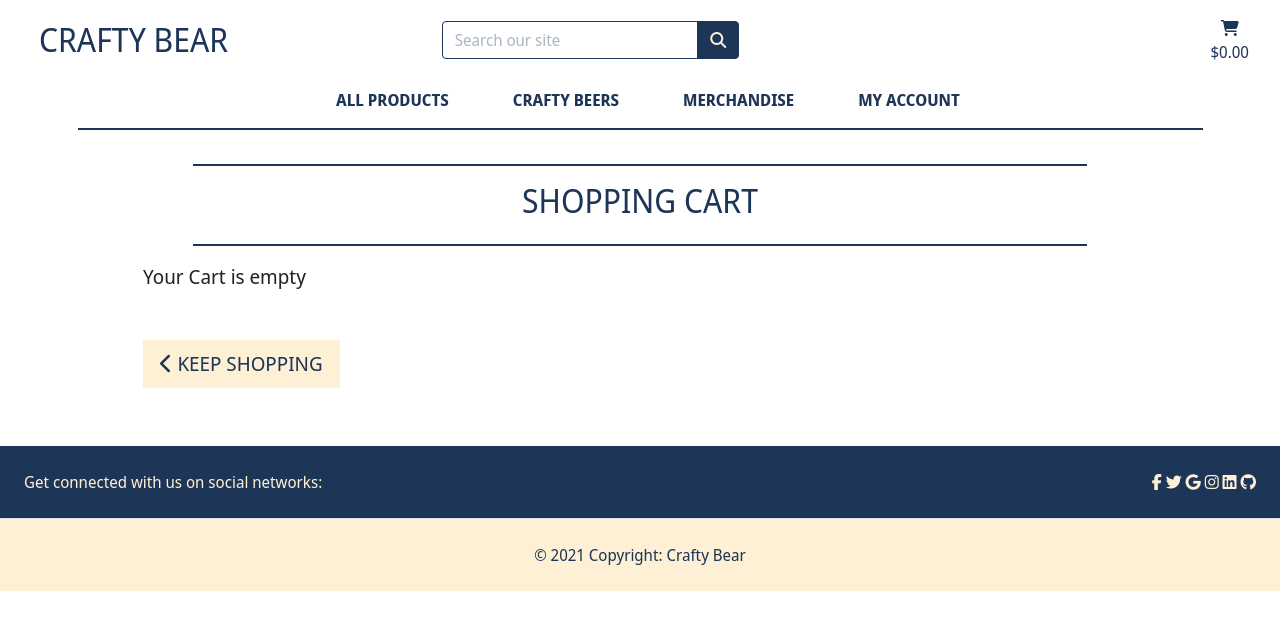
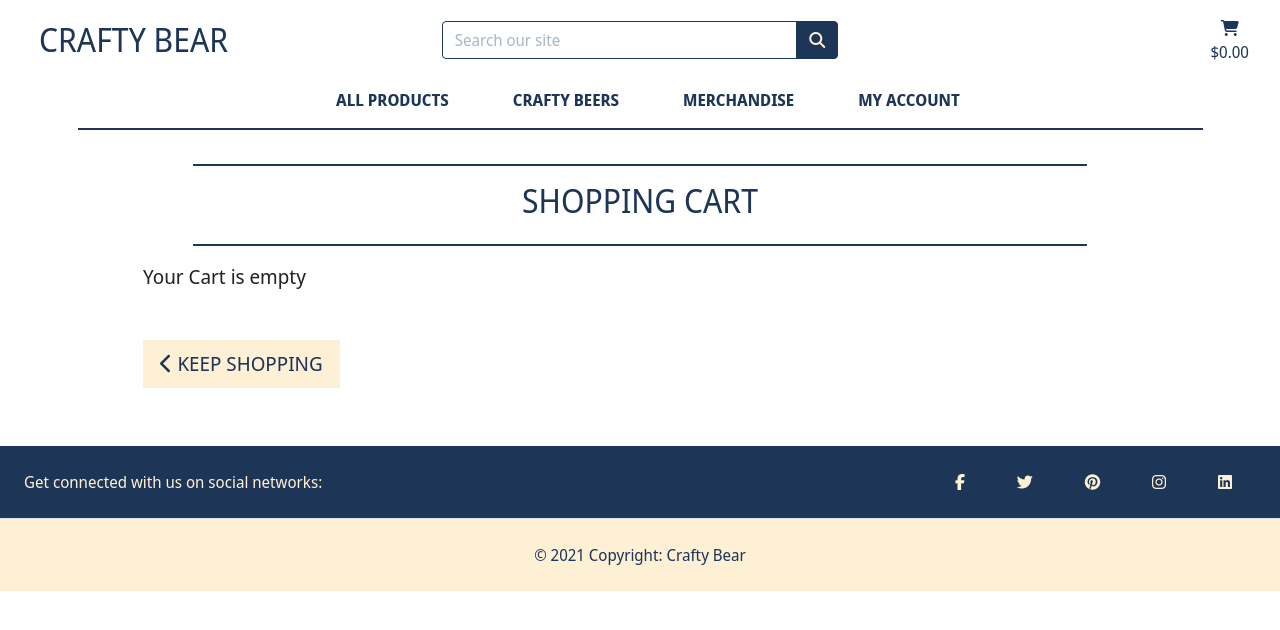
Before and after one commit to pbaker321/crafty-bear-project-4, a Django app: page /bag/ in a window 1280 px wide. Shown: the top 630 px of the page. Run offline with Django 3.2, Linux system fonts and the light colour scheme; parts of the project's set-up code (start-up, migrations or seed data) failed here and were passed over; some libraries are stand-ins or nearby versions.

Commit message:
fix search bar & footer links

```diff
--- a/templates/base.html
+++ b/templates/base.html
@@ -41,8 +41,8 @@
         <header class="container-fluid fixed-top">
             <div id="top-nav" class="row bg-white pt-lg-2 d-none d-lg-flex">
                 <!-- Site Logo -->
-                <div class="col-12 col-lg-4 my-auto py-1 py-lg-0">
-                    <a href="{% url 'home' %}" class="text-center nav-link main-logo-link">
+                <div class="col-12 col-lg-4 my-auto py-1 py-lg-0 text center text-lg-left">
+                    <a href="{% url 'home' %}" class="nav-link main-logo-link">
                         <h2 class="logo-font my-0 text-blue ml-2">Crafty Bear</h2>
                     </a>
                 </div>
@@ -50,7 +50,7 @@
                 <!-- Search Bar -->
                 <div class="col-12 col-lg-4 my-auto py-1 py-lg-0">
                     <form method="GET" action="">
-                        <div class="input-group w-75 text-lg-left">
+                        <div class="input-group w-100">
                             <input class="form-control border border-black rounded-1" type="text" name="q" placeholder="Search our site">
                             <div class="input-group-append">
                                 <button class="form-control btn btn-white border text-cream  border-black rounded-1" type="submit">
--- a/templates/includes/footer.html
+++ b/templates/includes/footer.html
@@ -7,23 +7,20 @@
 
     <!-- Right -->
     <div>
-      <a href="" class="me-4 text-reset">
+      <a href="https://www.facebook.com/" class="m-4 text-reset">
         <i class="fab fa-facebook-f"></i>
       </a>
-      <a href="" class="me-4 text-reset">
+      <a href="https://www.twitter.com/" class="m-4 text-reset">
         <i class="fab fa-twitter"></i>
       </a>
-      <a href="" class="me-4 text-reset">
-        <i class="fab fa-google"></i>
+      <a href="https://www.pinterest.com/" class="m-4 text-reset">
+        <i class="fab fa-pinterest"></i>
       </a>
-      <a href="" class="me-4 text-reset">
+      <a href="https://www.instagram.com/" class="m-4 text-reset">
         <i class="fab fa-instagram"></i>
       </a>
-      <a href="" class="me-4 text-reset">
+      <a href="https://www.linkedin.com/" class="m-4 text-reset">
         <i class="fab fa-linkedin"></i>
-      </a>
-      <a href="" class="me-4 text-reset">
-        <i class="fab fa-github"></i>
       </a>
     </div>
     <!-- Right -->
```
